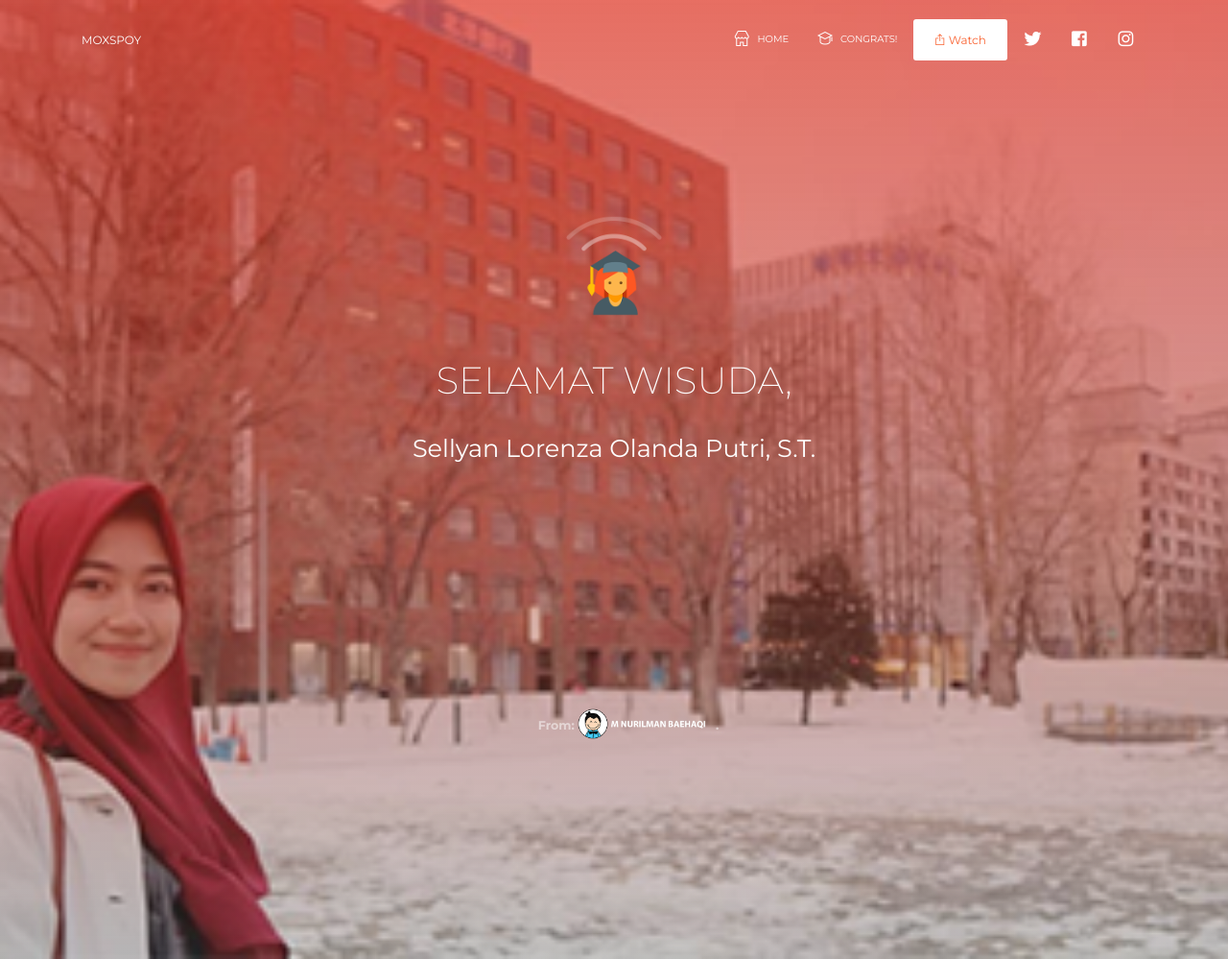
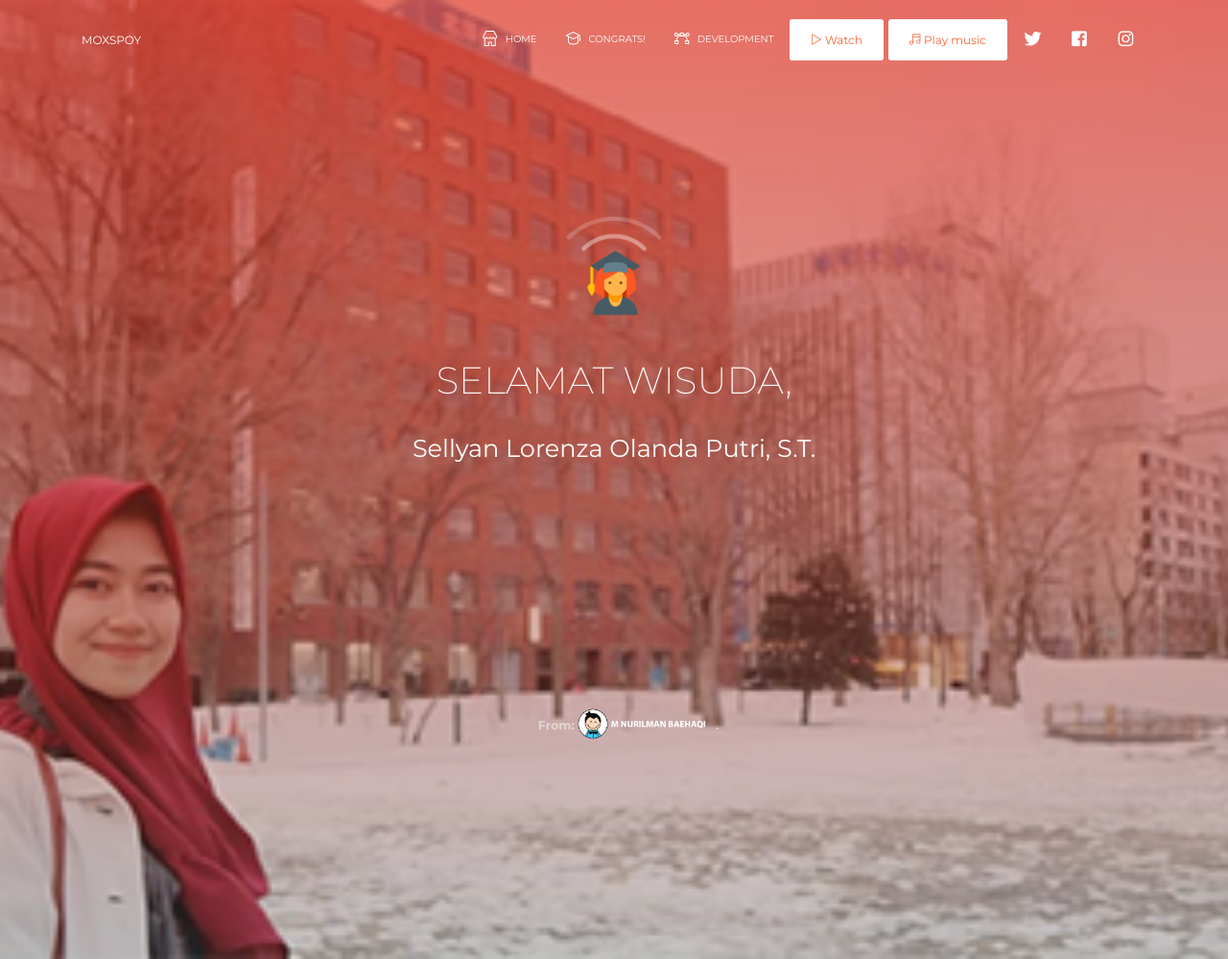
Before and after one commit to moxspoy/sellyan, a website: page public/index.html in a window 1280 px wide. Shown: the top 999 px of the page at 96% size. Drawn offline with Linux system fonts and the light colour scheme; some packages are replaced by stand-ins of ours.

Commit message:
add audio and etc

```diff
--- a/public/index.html
+++ b/public/index.html
@@ -38,6 +38,11 @@
 </head>
 
 <body class="index-page sidebar-collapse">
+
+    <audio loop  id="audio">
+        <source src="ariel.mp3">
+      </audio>
+
   <!-- Navbar -->
   <nav class="navbar navbar-expand-lg bg-primary fixed-top navbar-transparent " color-on-scroll="400">
     <div class="container">
@@ -66,11 +71,23 @@
             </a>
           </li>
           <li class="nav-item">
+              <a class="nav-link"  href="deployment.png">
+                <i class="now-ui-icons design_vector"></i>
+                <p>Development</p>
+              </a>
+            </li>
+          <li class="nav-item">
             <a class="nav-link btn btn-neutral" href="javascript:void(0)" onclick="scrollToDownload()">
-              <i class="now-ui-icons arrows-1_share-66"></i>
+              <i class="now-ui-icons media-1_button-play"></i>
               <p>Watch</p>
             </a>
           </li>
+          <li class="nav-item">
+              <a class="nav-link btn btn-neutral" href="javascript:void(0)" onclick="play()">
+                <i class="now-ui-icons media-2_note-03"></i>
+                <p>Play music</p>
+              </a>
+            </li>
           <li class="nav-item">
             <a class="nav-link" rel="tooltip" title="Follow me on Twitter" data-placement="bottom" href="https://twitter.com/moxspoy" target="_blank">
               <i class="fab fa-twitter"></i>
@@ -461,8 +478,9 @@
       nowuiKit.initSliders();
     });
 
+    var isPlaying = false;
+
     function scrollToDownload() {
-
       if ($('.section-download').length != 0) {
         $("html, body").animate({
           scrollTop: $('.section-download').offset().top
@@ -471,13 +489,25 @@
     }
 
     function scrollToRandom() {
+    if ($('.section-nucleo-icons').length != 0) {
+        $("html, body").animate({
+          scrollTop: $('.section-nucleo-icons').offset().top
+        }, 1000);
+      }
+    }
 
-    if ($('.section-nucleo-icons').length != 0) {
-      $("html, body").animate({
-        scrollTop: $('.section-nucleo-icons').offset().top
-      }, 1000);
+    function play(){
+      var audio = document.getElementById("audio");
+      if(isPlaying) {
+        audio.pause();
+        audio.currentTime = 0;
+        isPlaying = false;
+      } else {
+        audio.play();
+        isPlaying = true;
+      }
     }
-    }
+
   </script>
 </body>
 
```
Also changed, not shown: public/deployment.png (added), 2 other files.
